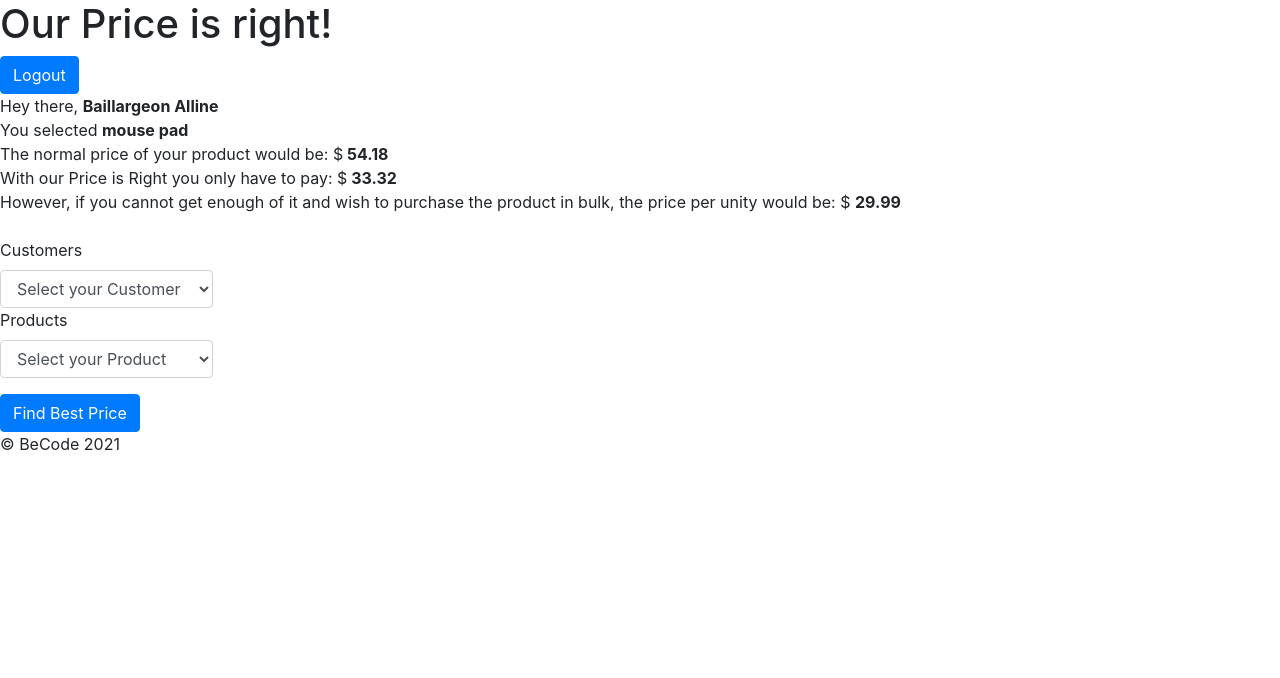
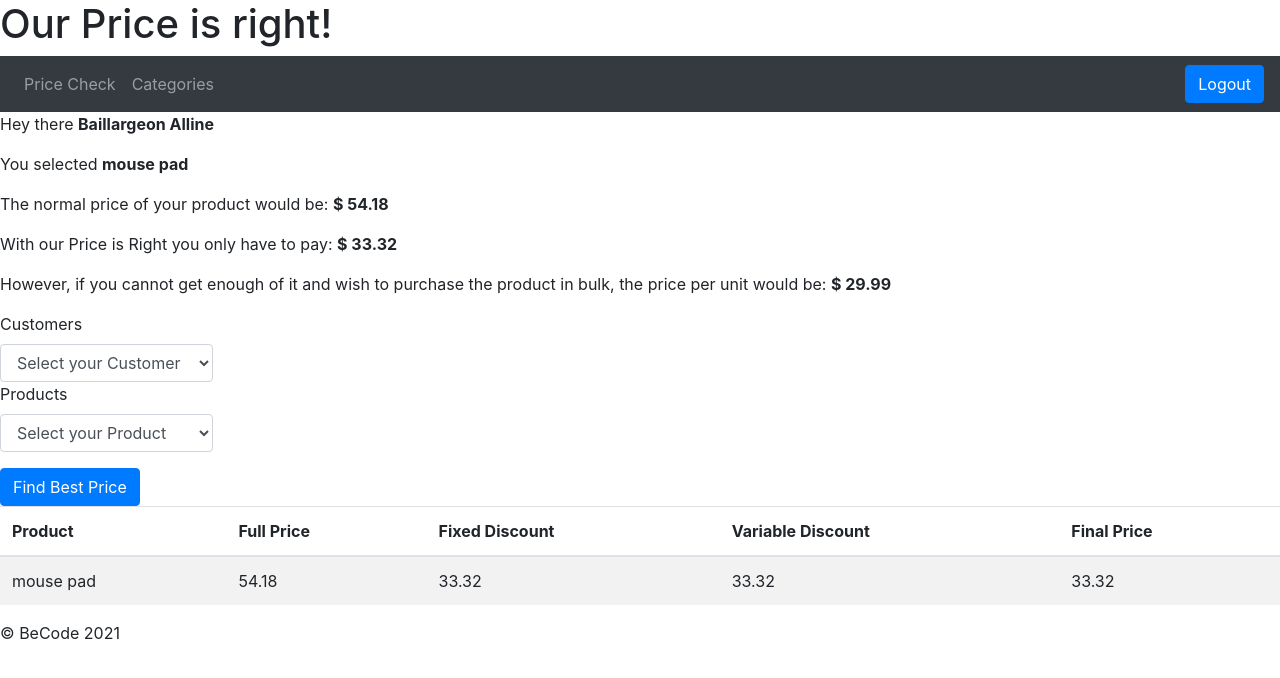
Before and after one commit to JulioCesarTeixeira/php-pricecalculator-challenge, a PHP site: page / in a window 1280 px wide. Shown: the top 678 px of the page. Run offline with PHP 8.4, Linux system fonts and the light colour scheme; the visitor is signed in with stand-in values (Sample User, id 1); data comes from the database, SQL or seed files in the repository; a stand-in replaces the project's code that opens the database connection; some libraries are stand-ins or nearby versions.

Commit message:
Update to view, detail calc table added to view

```diff
--- a/Controller/Controller.php
+++ b/Controller/Controller.php
@@ -16,11 +16,11 @@
     public function render(array $GET, array $POST): void
     {
 
-        $customerName = 'Hey there, <b>';
-        $productName = 'You selected <b>';
-        $productPrice = 'The normal price of your product would be: $<b> ';
-        $finalPrice = 'With our Price is Right you only have to pay: $<b> ';
-        $bulkDiscount = 'However, if you cannot get enough of it and wish to purchase the product in bulk, the price per unity would be: $ <b>';
+        $customerName = '';
+        $productName = '';
+        $productPrice = '';
+        $finalPrice = '';
+        $bulkDiscount = '';
 
 
         if (!empty($_SESSION['customer']) && !empty($_SESSION['product'])) {
@@ -29,14 +29,16 @@
 
             $groupDiscount = new GroupDiscount($this->db, $customer->getGroupID());
 
-            $customerName .= $customer->getFullName();
-            $productName .= $product->getName();
-            $productPrice .= $product->getPrice();
-            $finalPrice .= BestPrice::CalcFinalPrice($customer, $product, $groupDiscount);
-            $bulkDiscount .= number_format(BestPrice::CalcFinalPrice($customer, $product, $groupDiscount) * (0.9), 2);
+            $customerName = $customer->getFullName();
+            $productName = $product->getName();
+            $productPrice = $product->getPrice();
+            $finalPrice = BestPrice::CalcFinalPrice($customer, $product, $groupDiscount);
+            $bulkDiscount = number_format(BestPrice::CalcFinalPrice($customer, $product, $groupDiscount) * (0.9), 2);
 
 //            unset($_SESSION['customer'], $_SESSION['product']);
         }
+
+
 
         $customers = CustomerLoader::getAllCustomers($this->db);
         $products = ProductLoader::getAllProducts($this->db);
@@ -60,9 +62,9 @@
 
     #[NoReturn] public function logout(array $GET, array $POST): void
     {
-
-        $_SESSION['login'] = false;
-        require 'View/login.php';
+        session_destroy();
+        header("Location:index.php");
+        exit;
     }
 
 
--- a/View/includes/header.php
+++ b/View/includes/header.php
@@ -10,6 +10,10 @@
     <title>PHP-Price Calculator</title>
 </head>
 <body>
-    <header>
-     <h1>Our Price is right!</h1>
-    </header>
+
+<header>
+    <h1>Our Price is right!</h1>
+</header>
+<nav>
+    <?php require 'navigation.php' ?>
+</nav>
--- /dev/null
+++ b/View/includes/navigation.php
@@ -0,0 +1,15 @@
+<nav class="navbar navbar-expand-lg navbar-dark bg-dark">
+    <div class="collapse navbar-collapse">
+        <ul class="navbar-nav mr-auto">
+            <li class="nav-item">
+                <a class="nav-link" href="#">Price Check <span class="sr-only">(current)</span></a>
+            </li>
+            <li class="nav-item">
+                <a class="nav-link" href="#">Categories <span class="sr-only">(current)</span></a>
+            </li>
+        </ul>
+        <div class="my-2 my-lg-0">
+            <?php require 'logout.php' ?>
+        </div>
+    </div>
+</nav>
--- a/View/view.php
+++ b/View/view.php
@@ -1,14 +1,15 @@
 <?php require 'includes/header.php'; ?>
-<?php require 'includes/logout.php';?>
+
 <?php
-if(!empty($_SESSION['customer']) && !empty($_SESSION['product'])): ?>
-<?php echo $customerName ."</b> <br>";
-echo $productName. "</b> <br>";
-echo $productPrice ."</b> <br>";
-echo $finalPrice."</b> <br>";
-echo $bulkDiscount."</b> <br>";
-echo "<br>";
-?>
+if (!empty($_SESSION['customer']) && !empty($_SESSION['product'])): ?>
+
+    <p>Hey there <b><?php echo $customerName; ?></b></p>
+    <p>You selected <b><?php echo $productName; ?></b></p>
+    <p>The normal price of your product would be: <b>$ <?php echo $productPrice; ?></b></p>
+    <p>With our Price is Right you only have to pay: <b>$ <?php echo $finalPrice; ?></b></p>
+    <p>However, if you cannot get enough of it and wish to purchase the product in bulk, the price per unit would be:
+        <b>$ <?php echo $bulkDiscount; ?></b></p>
+
 <?php endif; ?>
 
     <form method="post">
@@ -16,26 +17,48 @@
 
             <label for="customer">Customers</label>
             <select class="form-control col-2" id="customer" name="customer">
-                <option value="" >Select your Customer</option>
+                <option value="">Select your Customer</option>
                 <?php /** @var Customer $customer */
                 foreach ($customers as $customer):?>
-                    <option value="<?php echo $customer->getId()?>"><?php echo $customer->getFirstname() ?></option>
+                    <option value="<?php echo $customer->getId() ?>"><?php echo $customer->getFirstname() ?></option>
                 <?php endforeach; ?>
             </select>
 
             <label for="product">Products</label>
             <select class="form-control col-2" id="product" name="product">
-                <option value="" >Select your Product</option>
+                <option value="">Select your Product</option>
                 <?php /** @var Product $product */
                 foreach ($products as $product):?>
                     <option value="<?php echo $product->getId() ?>"><?php echo $product->getName() . ": $" . $product->getPrice() ?></option>
                 <?php endforeach; ?>
             </select>
-<!--            --><?php //echo $productName ?>
-<!--            --><?php //echo '$'. $productPrice ?>
+            <!--            --><?php //echo $productName ?>
+            <!--            --><?php //echo '$'. $productPrice ?>
         </div>
         <button type="submit" class="btn btn-primary" id="submit" name="run">Find Best Price</button>
     </form>
 
+<?php if (!empty($_SESSION['customer']) && !empty($_SESSION['product'])): ?>
+    <table class="table table-striped">
+        <thead>
+        <tr>
+            <th scope="col">Product</th>
+            <th scope="col">Full Price</th>
+            <th scope="col">Fixed Discount</th>
+            <th scope="col">Variable Discount</th>
+            <th scope="col">Final Price</th>
+        </tr>
+        </thead>
+        <tbody>
+        <tr>
+            <td><?php echo $productName ?></td>
+            <td><?php echo $productPrice ?></td>
+            <td><?php echo $finalPrice ?></td>
+            <td><?php echo $finalPrice ?></td>
+            <td><?php echo $finalPrice ?></td>
+        </tr>
+        </tbody>
+    </table>
+<?php endif; ?>
 
 <?php require 'includes/footer.php'; ?>
```
